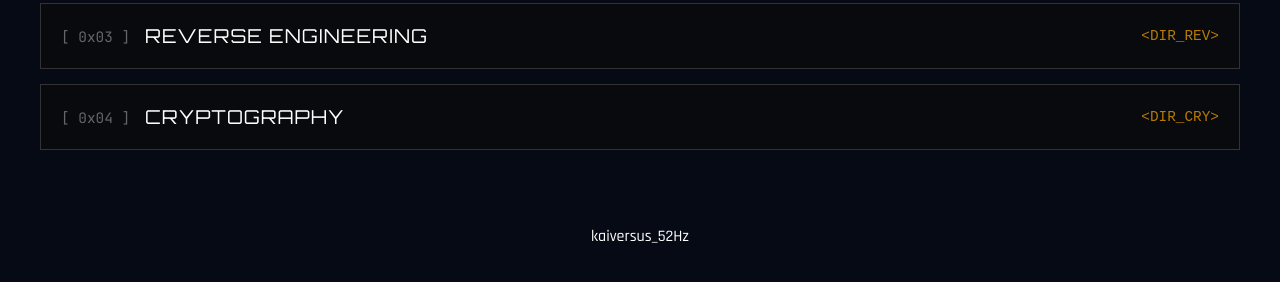
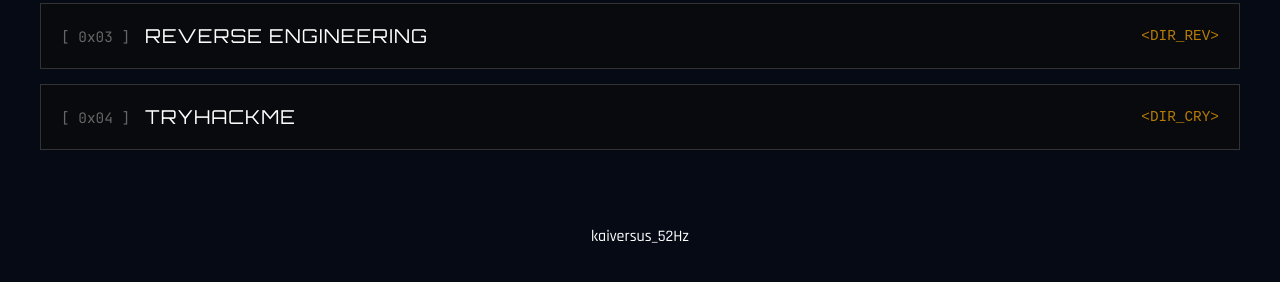
Before and after one commit to kaiversus/kaiversus.github.io, a Jekyll site: the page built from pages/courses.md, in a window 1280 px wide. Shown: the part 455-737 px from the top of the page. Built offline with Jekyll 4.4.1, drawn with Linux system fonts in a browser that asks for light colours; some web fonts are replaced.

Commit message:
Update courses.md

```diff
--- a/pages/courses.md
+++ b/pages/courses.md
@@ -143,9 +143,9 @@
             <span class="cat-abbr">&lt;DIR_REV&gt;</span>
         </div>
 
-        <div class="cat-row" onclick="openCourse('Crypto')">
+        <div class="cat-row" onclick="openCourse('TryHackMe')">
             <span class="cat-id">[ 0x04 ]</span>
-            <span class="cat-name">CRYPTOGRAPHY</span>
+            <span class="cat-name">TRYHACKME</span>
             <span class="cat-abbr">&lt;DIR_CRY&gt;</span>
         </div>
 
```
